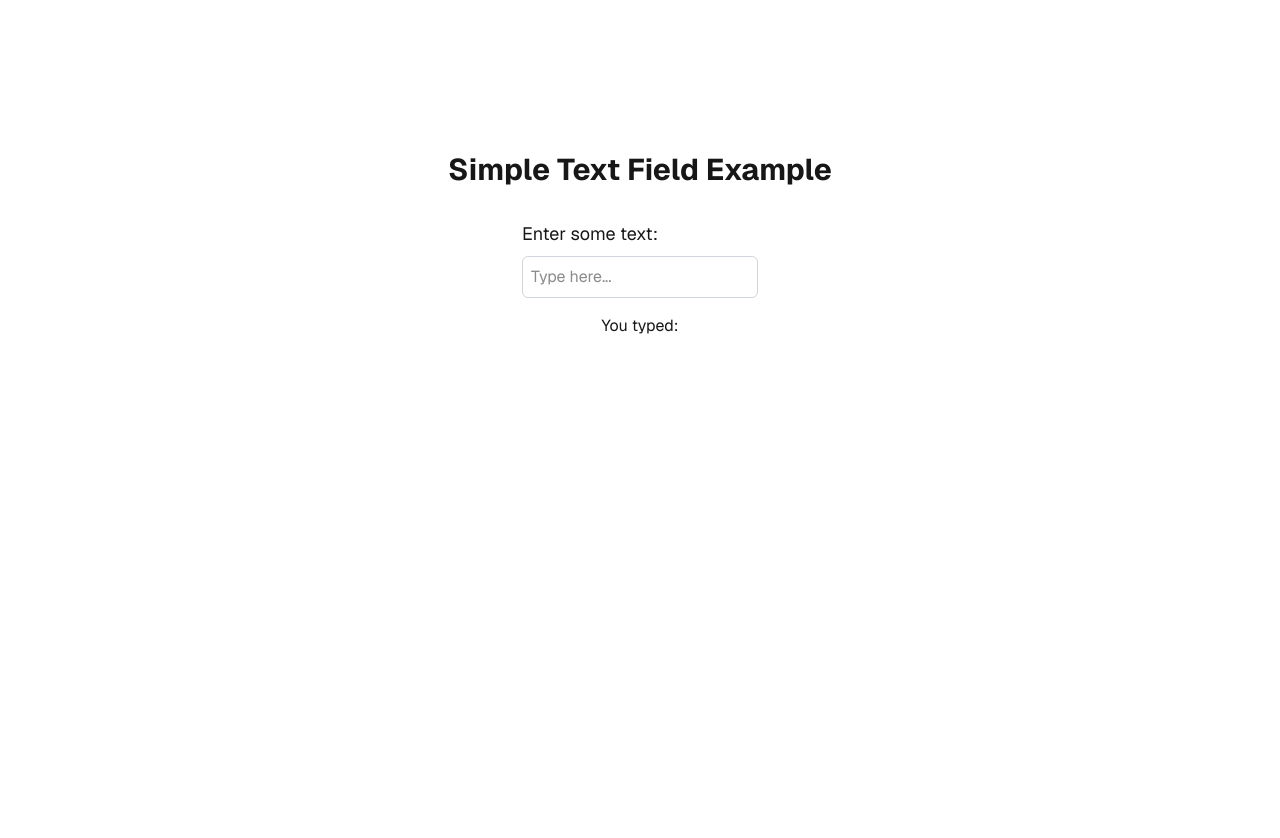
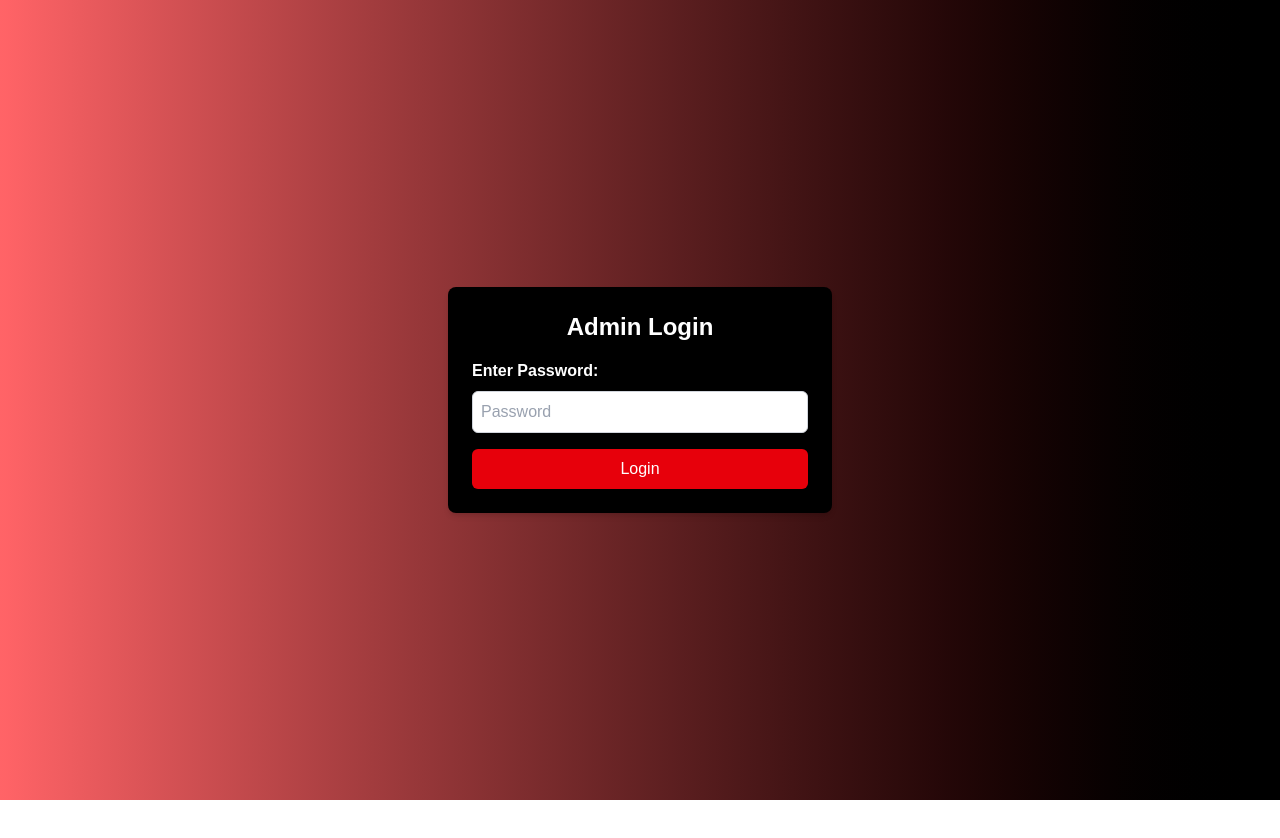
Before and after one commit to MCST-CIS/congressional-app-challenege-bus-boys, a Next.js app in the folder bus-app/: page /admin in a window 1280 px wide. Shown: the top 838 px of the page. After the commit the page ends 800 px from the top, so only its background shows below. Built offline with nearby package versions, Linux system fonts and the light colour scheme.

Commit message:
Admin panel sigma

```diff
--- a/bus-app/src/app/admin/page.tsx
+++ b/bus-app/src/app/admin/page.tsx
@@ -1,36 +1,75 @@
 'use client';
-import React, { useState } from 'react';
+import React, { useState, useEffect } from 'react';
+import { useRouter } from 'next/navigation';
 
-export default function Home() {
-    const [inputValue, setInputValue] = useState(''); // State to hold the input value
+export default function AdminLogin() {
+  const [password, setPassword] = useState('');
+  const [error, setError] = useState('');
+  const router = useRouter();
 
-    const handleInputChange = (event: React.ChangeEvent<HTMLInputElement>) => {
-      setInputValue(event.target.value); // Update state on text change
+  const handleSubmit = (e: React.FormEvent) => {
+    e.preventDefault();
+
+    // Password Checking
+    if (password === 'MCSTstaffONLY') {
+      router.push('/admin/panel');
+    } else {
+      setError('Incorrect password. Try again.');
+    }
   };
 
+  // Automatic Error Clear
+  useEffect(() => {
+    if (error) {
+      const timer = setTimeout(() => {
+        setError('');
+      }, 1000);
+
+      return () => clearTimeout(timer);
+    }
+  }, [error]);
+
   return (
-      <div className="font-sans grid min-h-screen p-8 mt-30">
-        <main className="flex flex-col items-center">
-          <h1 className="text-3xl font-bold">Simple Text Field Example</h1>
+    <main className="flex flex-col items-center justify-center min-h-screen bg-gradient-to-r from-red-400 to-black px-4 p-6">
+      <div className="bg-black p-6 rounded-lg shadow-md w-full max-w-sm">
+        <h1 className="text-2xl font-bold mb-4 text-center text-white">
+          Admin Login
+        </h1>
 
-          {/* Text input field */}
-          <div className="mt-8">
-            <label htmlFor="simple-input" className="block text-lg mb-2">
-              Enter some text:
+        <form onSubmit={handleSubmit}>
+          <label
+            htmlFor="password"
+            className="block mb-2 font-bold text-white"
+          >
+            Enter Password:
           </label>
           <input
-              id="simple-input"
-              type="text"
-              value={inputValue}
-              onChange={handleInputChange}
-              className="border border-gray-300 p-2 rounded-md"
-              placeholder="Type here..."
+            id="password"
+            type="password"
+            value={password}
+            onChange={(e) => setPassword(e.target.value)}
+            className={`w-full border p-2 rounded-md mb-4 placeholder-gray-400 bg-white outline-none
+              ${
+                error
+                  ? 'border-red-700 ring-4 ring-red-500'
+                  : 'border-gray-300 focus:border-gray-500'
+              }`}
+            placeholder="Password"
           />
+          <button
+            type="submit"
+            className="w-full bg-red-600 text-white p-2 rounded-md hover:bg-red-700 transition"
+          >
+            Login
+          </button>
+        </form>
+
+        {error && (
+          <p className="text-red-600 mt-4 text-center font-semibold text-lg">
+            {error}
+          </p>
+        )}
       </div>
-
-          {/* Display the input value */}
-          <p className="mt-4">You typed: {inputValue}</p>
     </main>
-      </div>
   );
 }
--- /dev/null
+++ b/bus-app/src/app/admin/panel/page.tsx
@@ -0,0 +1,70 @@
+'use client';
+// CHATGPT TEMPLATE FOR NOW
+import { useRouter } from 'next/navigation';
+
+export default function AdminPanel() {
+  const router = useRouter();
+
+  const handleLogout = () => {
+    // For now just send them back to the login screen
+    router.push('/admin');
+  };
+
+  return (
+    <main className="flex flex-col min-h-screen bg-gray-100">
+      {/* Top Navbar */}
+      <header className="bg-blue-600 text-white p-4 flex justify-between items-center shadow">
+        <h1 className="text-xl font-bold">Admin Panel</h1>
+        <button
+          onClick={handleLogout}
+          className="bg-red-500 hover:bg-red-600 px-4 py-2 rounded-md transition"
+        >
+          Logout
+        </button>
+      </header>
+
+      {/* Main Content */}
+      <div className="flex flex-1">
+        {/* Sidebar */}
+        <aside className="w-64 bg-white border-r p-4">
+          <nav className="flex flex-col gap-2">
+            <button className="text-left p-2 rounded hover:bg-gray-200 transition">
+              Dashboard
+            </button>
+            <button className="text-left p-2 rounded hover:bg-gray-200 transition">
+              Bus Management
+            </button>
+            <button className="text-left p-2 rounded hover:bg-gray-200 transition">
+              User Logs
+            </button>
+            <button className="text-left p-2 rounded hover:bg-gray-200 transition">
+              Settings
+            </button>
+          </nav>
+        </aside>
+
+        {/* Content Area */}
+        <section className="flex-1 p-6">
+          <h2 className="text-2xl font-semibold mb-4">Dashboard</h2>
+          <div className="grid grid-cols-1 md:grid-cols-2 lg:grid-cols-3 gap-6">
+            {/* Example Cards */}
+            <div className="bg-white shadow rounded-lg p-4">
+              <h3 className="text-lg font-bold mb-2">Total Buses</h3>
+              <p className="text-2xl font-semibold text-blue-600">12</p>
+            </div>
+
+            <div className="bg-white shadow rounded-lg p-4">
+              <h3 className="text-lg font-bold mb-2">Active Users</h3>
+              <p className="text-2xl font-semibold text-green-600">54</p>
+            </div>
+
+            <div className="bg-white shadow rounded-lg p-4">
+              <h3 className="text-lg font-bold mb-2">Alerts</h3>
+              <p className="text-2xl font-semibold text-red-600">3</p>
+            </div>
+          </div>
+        </section>
+      </div>
+    </main>
+  );
+}
--- a/bus-app/src/app/page.tsx
+++ b/bus-app/src/app/page.tsx
@@ -2,23 +2,32 @@ import Link from "next/link";
 
 export default function Home() {
   return (
-    <main className="flex flex-col items-center justify-center min-h-screen p-8">
-      <h1 className="text-3xl font-bold mb-8">MCST Bus Tracking App</h1>
-      <p className="mb-6">Choose where you want to go:</p>
+    <main className="relative flex flex-col items-center justify-center min-h-screen p-8 bg-gradient-to-r from-red-400 to-black px-4">
+      <h1 className="text-3xl text-white font-bold mb-8">MCST Bus Tracking App</h1>
+      <p className="mb-6 text-white font-bold">Choose where you want to go:</p>
 
       <div className="flex gap-4">
         <Link href="/admin">
-          <button className="bg-red-600 text-white px-4 py-2 rounded-md hover:bg-red-700 transition">
+          <button className="bg-red-600 text-white font-bold px-4 py-2 rounded-md hover:bg-red-800 transition">
             Go to Admin Panel
           </button>
         </Link>
 
         <Link href="/client">
-          <button className="bg-gray-600 text-white px-4 py-2 rounded-md hover:bg-gray-700 transition">
+          <button className="bg-gray-800 text-white font-bold px-4 py-2 rounded-md hover:bg-gray-900 transition">
             Go to Client Panel
           </button>
         </Link>
       </div>
+
+      <div className="absolute bottom-4 font-bold left-4 text-xl text-white opacity-75">
+        MCST Class of 2027
+      </div>
+
+      <div className="absolute bottom-4 font-bold right-4 text-xl text-white opacity-75">
+        Raymond, Tyler, Ansh, AJ
+      </div>
+
     </main>
   );
 }
```
Lines whose indentation alone changed are shown as unchanged.
